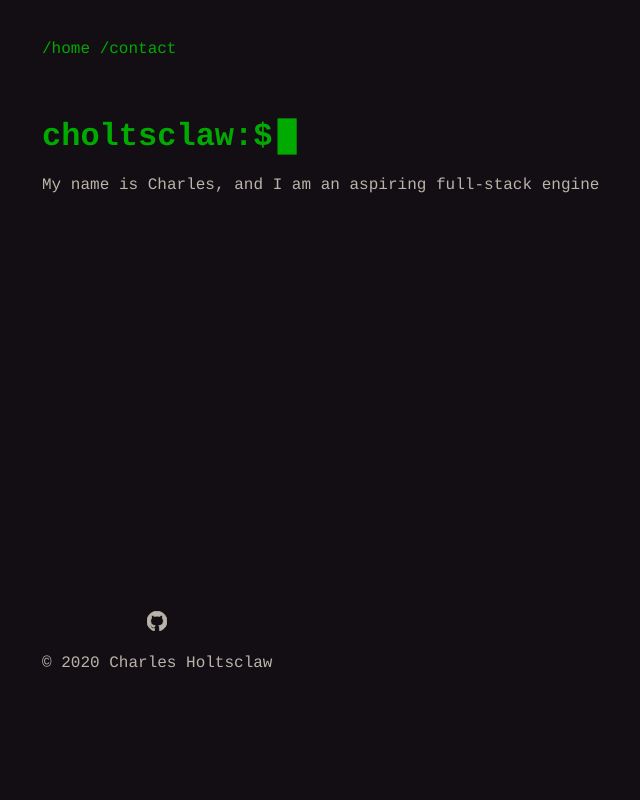
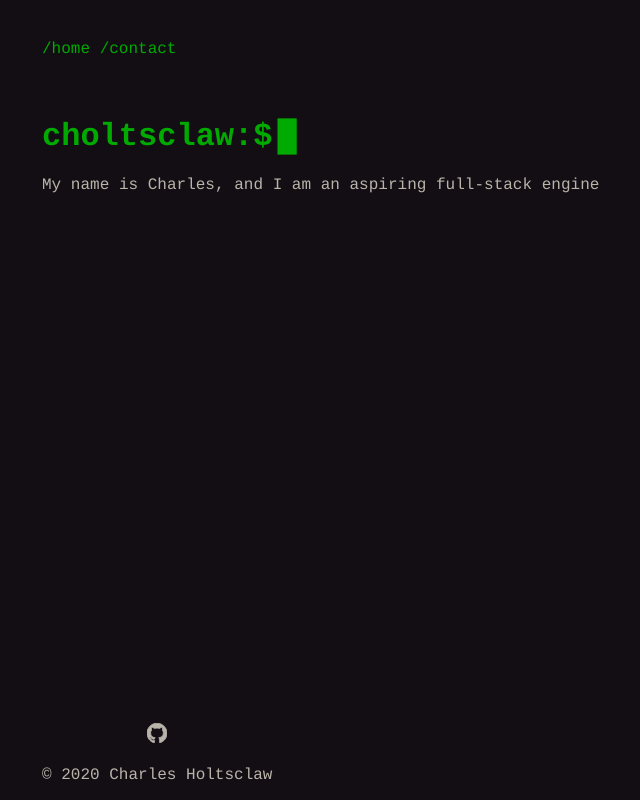
Before and after one commit to dezvolt/dezvolt.github.io, a plain HTML site: page about.html in a window 1280 px wide. Shown: the whole page, without its empty margins (248-888 px from the left). Drawn offline with nearby package versions, Linux system fonts and the light colour scheme.

Commit message:
minor edits

```diff
--- a/CSS/term-style.css
+++ b/CSS/term-style.css
@@ -42,7 +42,7 @@ footer {
     margin-left: auto;
     margin-right: auto;
     margin-top: 2em;
-    padding-bottom: 8rem;
+    padding-bottom: 1rem;
     display: table;
     text-align: center;
     position: absolute;
```
